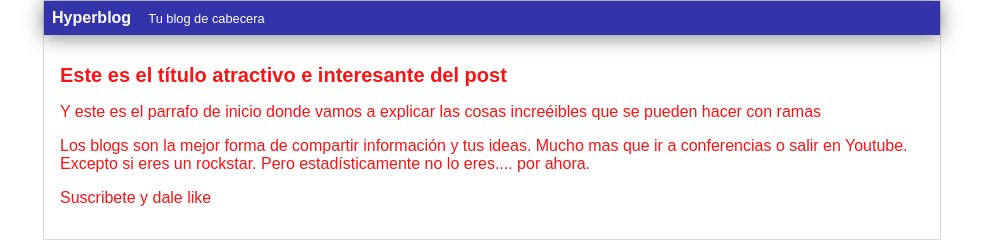
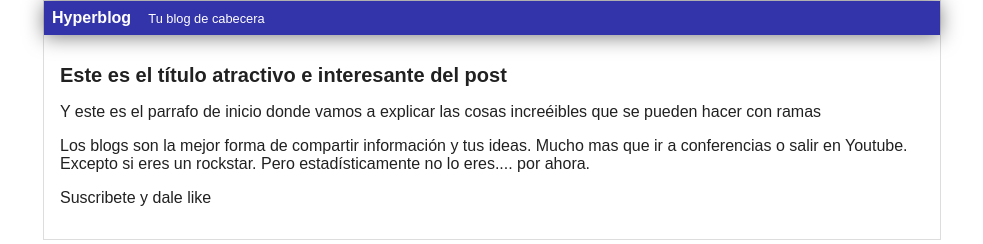
Before and after one commit to deathz0a/cursoProfesionalDeGitYGithub-Experimento1, a plain HTML site: page blogpost.html in a window 1280 px wide. Shown: the whole page, without its empty margins (148-1131 px from the left). Drawn offline with Linux system fonts and the light colour scheme.

Commit message:
Cambio de fond a gris.

```diff
--- a/css/estilos.css
+++ b/css/estilos.css
@@ -1,6 +1,6 @@
 body
     {
-        color:rgb(249, 19, 19);
+        color:rgb(33, 33, 33);
         text-align:center;
         font-family:Arial;
         font-size:16px;
```
